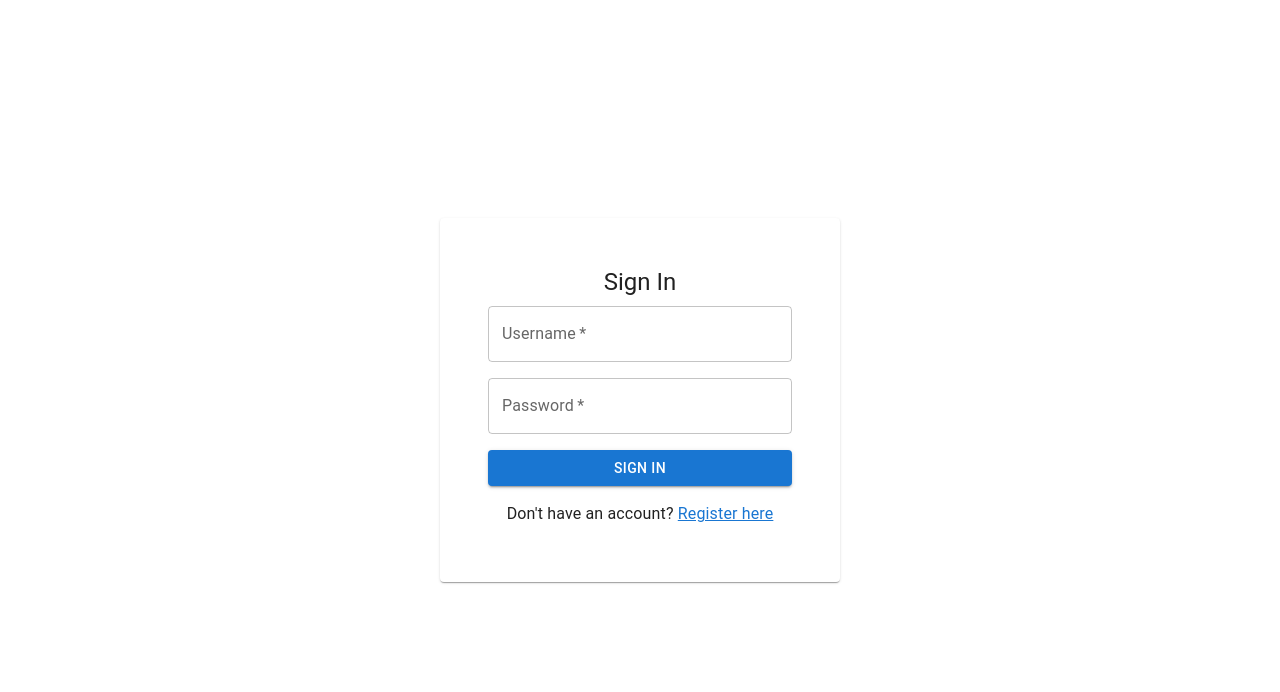
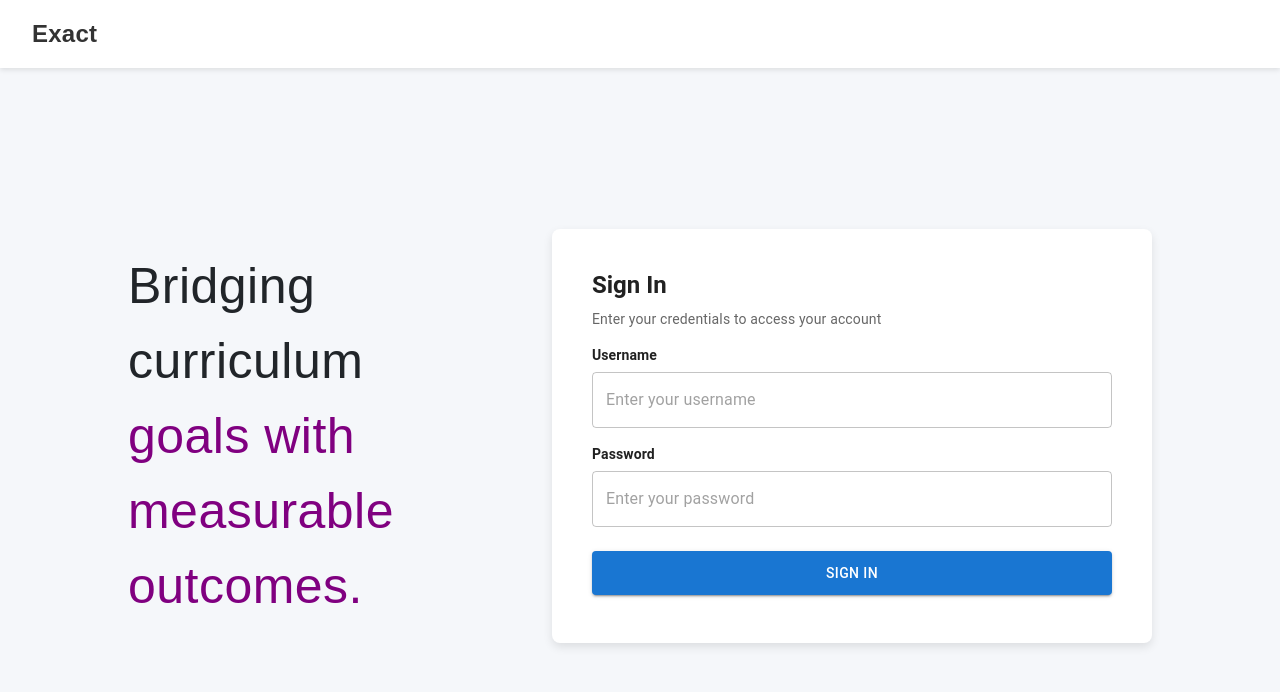
Before and after one commit to meenakshiravindran/Exact-Frontend, a React (Vite) app: page /login in a window 1280 px wide. Shown: the top 692 px of the page. Built offline with nearby package versions, Linux system fonts and the light colour scheme.

Commit message:
Login Page

```diff
--- a/src/App.jsx
+++ b/src/App.jsx
@@ -18,6 +18,7 @@ import ManageBatches from './components/Batch/manageBatch';
 import EditProgramme from './components/Programme/editProgramme';
 import ManageProgrammes from './components/Programme/manageProgramme';
 import { Login } from "./components/Auth/login";
+import LoginPage from "./components/Auth/loginPage";
 
 
 function App() {
@@ -25,7 +26,7 @@ function App() {
     <BrowserRouter>
       <Routes>
         {/* Routes that don't require ExactLayout */}
-        <Route path="/login" element={<Login />} />
+        <Route path="/login" element={<LoginPage />} />
         <Route path="/register" element={<RegisterForm />} />
         <Route path="/logout" element={<Logout />} />
 
--- a/src/components/Auth/login.jsx
+++ b/src/components/Auth/login.jsx
@@ -1,12 +1,21 @@
-import React, { useState } from 'react';
-import { Link, useNavigate } from 'react-router-dom';
-import axios from 'axios';
-import { Box, Button, TextField, Typography, Card, CardContent } from '@mui/material';
+import React, { useState } from "react";
+import { Link, useNavigate } from "react-router-dom";
+import axios from "axios";
+import {
+  Box,
+  Button,
+  TextField,
+  Typography,
+  Card,
+  CardContent,
+  CardHeader,
+  Alert,
+} from "@mui/material";
 
 export const Login = () => {
   const navigate = useNavigate();
-  const [username, setUsername] = useState('');
-  const [password, setPassword] = useState('');
+  const [username, setUsername] = useState("");
+  const [password, setPassword] = useState("");
   const [error, setError] = useState(null);
 
   const handleLogin = async (e) => {
@@ -16,91 +25,125 @@ export const Login = () => {
     const user = { username, password };
 
     try {
-      const { data } = await axios.post('http://localhost:8000/token/', user, {
+      const { data } = await axios.post("http://localhost:8000/token/", user, {
         headers: {
-          'Content-Type': 'application/json',
+          "Content-Type": "application/json",
         },
         withCredentials: true,
       });
 
       localStorage.clear();
-      localStorage.setItem('access_token', data.access);
-      localStorage.setItem('refresh_token', data.refresh);
+      localStorage.setItem("access_token", data.access);
+      localStorage.setItem("refresh_token", data.refresh);
 
       const accessToken = data.access;
-      const profileResponse = await axios.get('http://localhost:8000/user-profile/', {
+      const profileResponse = await axios.get(
+        "http://localhost:8000/user-profile/",
+        {
           headers: {
             Authorization: `Bearer ${accessToken}`,
           },
-      });
+        }
+      );
 
-      localStorage.setItem('username', profileResponse.data.username);
-      localStorage.setItem('role', profileResponse.data.role);
-      localStorage.setItem('full_name', profileResponse.data.full_name);
+      localStorage.setItem("username", profileResponse.data.username);
+      localStorage.setItem("role", profileResponse.data.role);
+      localStorage.setItem("full_name", profileResponse.data.full_name);
 
-      axios.defaults.headers.common['Authorization'] = `Bearer ${data.access}`;
+      axios.defaults.headers.common["Authorization"] = `Bearer ${data.access}`;
 
-      navigate('/');
+      navigate("/");
     } catch (error) {
-      console.error('Error during login:', error);
-      setError('Invalid username or password. Please try again.');
+      console.error("Error during login:", error);
+      setError("Invalid username or password. Please try again.");
     }
   };
 
   return (
-    <Box display="flex" justifyContent="center" alignItems="center" minHeight="100vh">
-      <Card sx={{ maxWidth: 400, width: '100%', padding: 4 }}>
-        <CardContent>
-          <Typography variant="h5" component="div" align="center" gutterBottom>
+    <Box
+      display="flex"
+      justifyContent="center"
+      alignItems="center"
+      minHeight="100vh"
+    >
+      <Card
+        sx={{
+          minWidth: {md:"600px",sm:"400px"},
+          width:"100%",
+          padding: "1.5rem",
+          margin: "2rem auto",
+          boxShadow: "0px 4px 10px rgba(0, 0, 0, 0.1)",
+          borderRadius: "8px",
+        }}
+      >
+        <CardHeader
+          title={
+            <Typography variant="h5" fontWeight="bold" sx={{marginBottom:1}}>
               Sign In
             </Typography>
+          }
+          subheader={
+            <Typography variant="body2" color="text.secondary">
+              Enter your credentials to access your account
+            </Typography>
+          }
+        />
+        <CardContent sx={{ paddingTop: 0 }}>
+          <form onSubmit={handleLogin}>
             {error && (
-            <Box mb={2}>
-              <Typography variant="body1" color="error" align="center">
+              <Alert severity="error" sx={{ marginBottom: 2 }}>
                 {error}
+              </Alert>
+            )}
+            <Typography variant="subtitle2" fontWeight="bold" gutterBottom>
+              Username
             </Typography>
-            </Box>
-          )}
-          <form onSubmit={handleLogin}>
-            <Box mb={2}>
             <TextField
-                id="username"
-                label="Username"
+              fullWidth
               variant="outlined"
+              // label="Username"
               placeholder="Enter your username"
               value={username}
               onChange={(e) => setUsername(e.target.value)}
               required
+              sx={{ marginBottom: 2 }}
+            />
+            <Typography variant="subtitle2" fontWeight="bold" gutterBottom>
+              Password
+            </Typography>
+            <TextField
               fullWidth
-              />
-            </Box>
-            <Box mb={2}>
-              <TextField
-                id="password"
-                label="Password"
+              variant="outlined"
+              // label="Password"
+              placeholder="Enter your password"
               type="password"
-                variant="outlined"
-                placeholder="Enter your password"
               value={password}
               onChange={(e) => setPassword(e.target.value)}
               required
+            />
+            <Button
+              type="submit"
               fullWidth
-              />
-            </Box>
-            <Box mb={2}>
-              <Button type="submit" variant="contained" color="primary" fullWidth>
+              variant="contained"
+              sx={{
+                marginTop: 3,
+                padding: "10px 0",
+              }}
+            >
               Sign In
             </Button>
-            </Box>
           </form>
-          <Box textAlign="center">
-            <Typography variant="body1">
-              Don't have an account?{' '}
-              <Link to="/register" style={{ color: '#1976d2' }}>
+          {/* <Typography
+            variant="body2"
+            color="text.secondary"
+            sx={{ textAlign: "left", marginTop: 2 }}
+          >
+            Don't have an account?{" "}
+            <Typography onClick={setIsRegister(true)}
+            >
               Register here
-              </Link>
             </Typography>
-          </Box>
+          </Typography> */}
         </CardContent>
       </Card>
     </Box>
--- /dev/null
+++ b/src/components/Auth/loginPage.jsx
@@ -0,0 +1,90 @@
+import * as React from "react";
+import Box from "@mui/material/Box";
+import { Typography } from "@mui/material";
+import { Login } from "./login";
+
+export default function LoginPage() {
+  return (
+    <Box sx={{ height: "100vh", width: "100vw", backgroundColor: "#f5f7fa" }}>
+      {/* Header Section */}
+      <Box
+        sx={{
+          width: "100%",
+          backgroundColor: "white",
+          padding: "1rem 2rem",
+          boxShadow: "0px 2px 5px rgba(0, 0, 0, 0.1)",
+        }}
+      >
+        <Typography
+          sx={{
+            fontFamily: "sans-serif",
+            fontSize: "24px",
+            fontWeight: "bold",
+            color: "#333",
+          }}
+        >
+          Exact
+        </Typography>
+      </Box>
+
+      {/* Main Content Section */}
+      <Box
+        sx={{
+          display: "flex",
+          height: "calc(100vh - 64px)", // Adjust for header height
+          justifyContent: "center",
+          alignItems: "center",
+        }}
+      >
+        <Box
+          sx={{
+            display: "flex",
+            flexDirection: { xs: "column", md: "row" }, // Responsive layout
+            justifyContent: "center",
+            alignItems: "center",
+            width: "80%", // Adjust width to control spacing
+          }}
+        >
+          {/* Left Section */}
+          <Box
+            sx={{
+              flex: 1,
+              display: "flex",
+              justifyContent: "center",
+              alignItems: "center",
+              textAlign: "center",
+              display:{sm:"none",md:"block"},
+              mb: { xs: 4, md: 0 }, // Add margin for smaller screens
+            }}
+          >
+            <Typography
+              sx={{
+                fontFamily: "sans-serif",
+                fontSize: "50px",
+                textAlign: "left",
+              }}
+            >
+              Bridging curriculum
+              <br />
+              <span style={{ color: "purple" }}>
+                goals with measurable outcomes.
+              </span>
+            </Typography>
+          </Box>
+
+          {/* Right Section */}
+          <Box
+            sx={{
+              flex: 1,
+              display: "flex",
+              justifyContent: "center",
+              alignItems: "center",
+            }}
+          >
+            <Login />
+          </Box>
+        </Box>
+      </Box>
+    </Box>
+  );
+}
```
Lines whose indentation alone changed are shown as unchanged.
